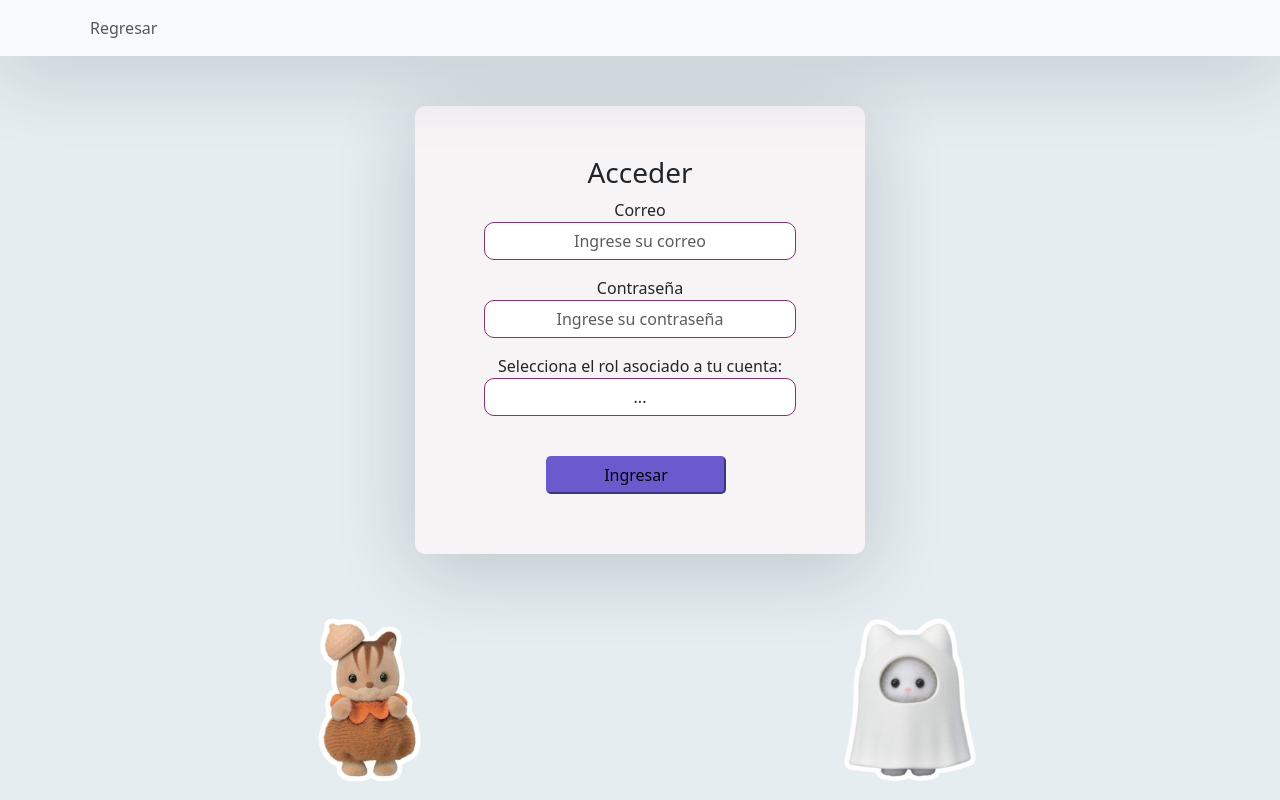
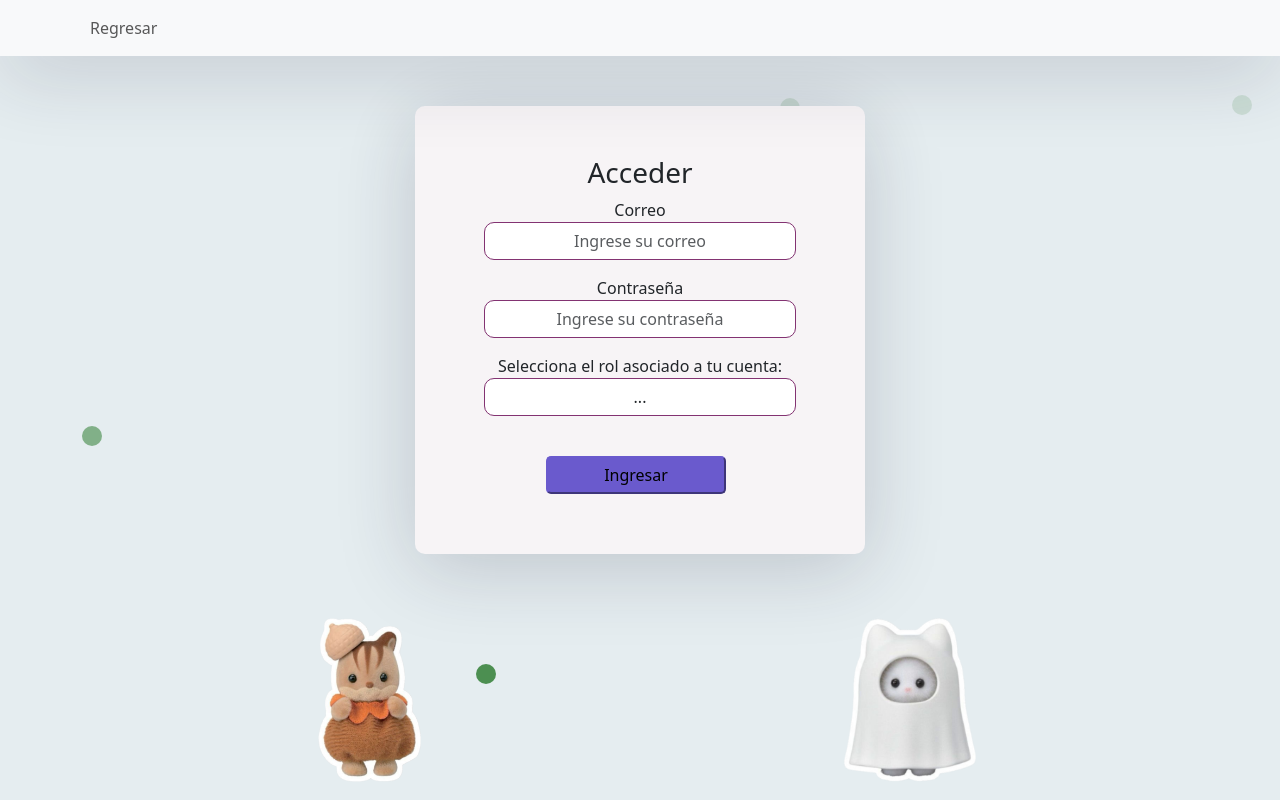
Before and after one commit to SectaTernurin/Ternutianguis, a React (Create React App) app in the folder ternutianguis/: page /acceder in a window 1280 px wide. Built offline with nearby package versions, Linux system fonts and the light colour scheme.

Commit message:
Agregando animacion de puntitos

```diff
--- a/ternutianguis/src/paginas/General/Acceder.css
+++ b/ternutianguis/src/paginas/General/Acceder.css
@@ -63,3 +63,34 @@
   bottom: 0;
   right: 270px; /* Ajusta el valor según sea necesario para mover la imagen más a la izquierda */
 }
+
+/* Estilos para los puntitos */
+.leaves-container {
+  position: fixed;
+  top: 0;
+  left: 0;
+  width: 100%;
+  height: 100%;
+  pointer-events: none; /* Para evitar que las hojas interfieran con el contenido */
+  z-index: -1; /* Asegura que estén detrás del contenido */
+}
+
+.leaf {
+  position: absolute;
+  width: 20px; /* Ancho de la hoja */
+  height: 20px; /* Altura de la hoja */
+  border-radius: 50%; /* Forma de la hoja */
+  pointer-events: auto; /* Permitir clics en las hojas si es necesario */
+}
+
+.leaf1 {
+  background-color: #4caf50; /* Verde claro */
+}
+
+.leaf2 {
+  background-color: #388e3c; /* Verde medio */
+}
+
+.leaf3 {
+  background-color: #2e7d32; /* Verde oscuro */
+}
--- a/ternutianguis/src/paginas/General/Acceder.js
+++ b/ternutianguis/src/paginas/General/Acceder.js
@@ -70,10 +70,44 @@ export class Acceder extends Component { // Exportamos por defecto aquí
     }
   }
 
+  componentDidMount() {
+    const leaves = document.querySelectorAll('.leaf');
+
+    leaves.forEach((leaf) => {
+      const randomLeafClass = `leaf${Math.floor(Math.random() * 3) + 1}`; // Elige aleatoriamente una clase de hoja entre leaf1, leaf2 y leaf3
+      leaf.classList.add(randomLeafClass);
+      const animationDuration = Math.random() * 10 + 5; // Duración de la animación entre 5 y 15 segundos
+      const startPosition = Math.random() * window.innerWidth; // Posición inicial aleatoria en el ancho de la pantalla
+
+      leaf.style.left = `${startPosition}px`; // Establecer la posición inicial
+
+      leaf.animate(
+        [
+          { top: '-20px', opacity: 0 }, // Estado inicial: arriba y transparente
+          { top: '100%', opacity: 1 }, // Estado final: abajo y visible
+        ],
+        {
+          duration: animationDuration * 900, // Convertir segundos a milisegundos
+          iterations: Infinity, // Repetir la animación infinitamente
+          easing: 'linear', // Tipo de animación lineal
+          delay: Math.random() * 5 * 1000, // Retraso aleatorio para iniciar la animación
+        }
+      );
+    });
+  }
 
   render() {
     return (
       <div className="ContenedorAcceder">
+        <div className="leaves-container">
+          <div className="leaf"></div>
+          <div className="leaf"></div>
+          <div className="leaf"></div>
+          <div className="leaf"></div>
+          <div className="leaf"></div>
+          <div className="leaf"></div>
+          <div className="leaf"></div>
+        </div>
         <form onSubmit={this.handleSubmit}>
           <h3>Acceder</h3>
           {this.state.mensaje && <p>{this.state.mensaje}</p>}
--- a/ternutianguis/src/paginas/General/Registrarse.css
+++ b/ternutianguis/src/paginas/General/Registrarse.css
@@ -81,3 +81,34 @@
   background-color: #483d8b; /* Color al pasar el ratón */
   border-color: #483d8b; /* Color al pasar el ratón */
 }
+
+/* Estilos para los puntitos */
+.leaves-container {
+  position: fixed;
+  top: 0;
+  left: 0;
+  width: 100%;
+  height: 100%;
+  pointer-events: none; /* Para evitar que las hojas interfieran con el contenido */
+  z-index: -1; /* Asegura que estén detrás del contenido */
+}
+
+.leaf {
+  position: absolute;
+  width: 20px; /* Ancho de la hoja */
+  height: 20px; /* Altura de la hoja */
+  border-radius: 50%; /* Forma de la hoja */
+  pointer-events: auto; /* Permitir clics en las hojas si es necesario */
+}
+
+.leaf1 {
+  background-color: #4caf50; /* Verde claro */
+}
+
+.leaf2 {
+  background-color: #388e3c; /* Verde medio */
+}
+
+.leaf3 {
+  background-color: #2e7d32; /* Verde oscuro */
+}
--- a/ternutianguis/src/paginas/General/Registrarse.js
+++ b/ternutianguis/src/paginas/General/Registrarse.js
@@ -75,9 +75,44 @@ export class Registrarse extends Component {
     }
   }
 
+  componentDidMount() {
+    const leaves = document.querySelectorAll('.leaf');
+
+    leaves.forEach((leaf) => {
+      const randomLeafClass = `leaf${Math.floor(Math.random() * 3) + 1}`; // Elige aleatoriamente una clase de hoja entre leaf1, leaf2 y leaf3
+      leaf.classList.add(randomLeafClass);
+      const animationDuration = Math.random() * 10 + 5; // Duración de la animación entre 5 y 15 segundos
+      const startPosition = Math.random() * window.innerWidth; // Posición inicial aleatoria en el ancho de la pantalla
+
+      leaf.style.left = `${startPosition}px`; // Establecer la posición inicial
+
+      leaf.animate(
+        [
+          { top: '-20px', opacity: 0 }, // Estado inicial: arriba y transparente
+          { top: '100%', opacity: 1 }, // Estado final: abajo y visible
+        ],
+        {
+          duration: animationDuration * 900, // Convertir segundos a milisegundos
+          iterations: Infinity, // Repetir la animación infinitamente
+          easing: 'linear', // Tipo de animación lineal
+          delay: Math.random() * 5 * 1000, // Retraso aleatorio para iniciar la animación
+        }
+      );
+    });
+  }
+
   render() {
     return (
       <div className="auth-inner form-border">
+        <div className="leaves-container">
+          <div className="leaf"></div>
+          <div className="leaf"></div>
+          <div className="leaf"></div>
+          <div className="leaf"></div>
+          <div className="leaf"></div>
+          <div className="leaf"></div>
+          <div className="leaf"></div>
+        </div>
         <form onSubmit={this.handleSubmit}>
           <h3>Registrarse</h3>
           {this.state.mensaje && <p>{this.state.mensaje}</p>}
```
